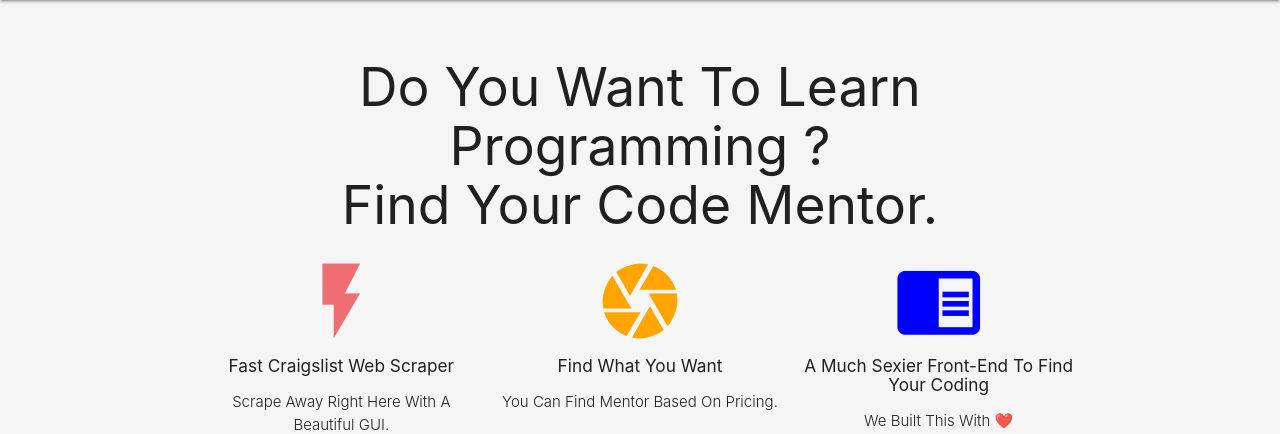
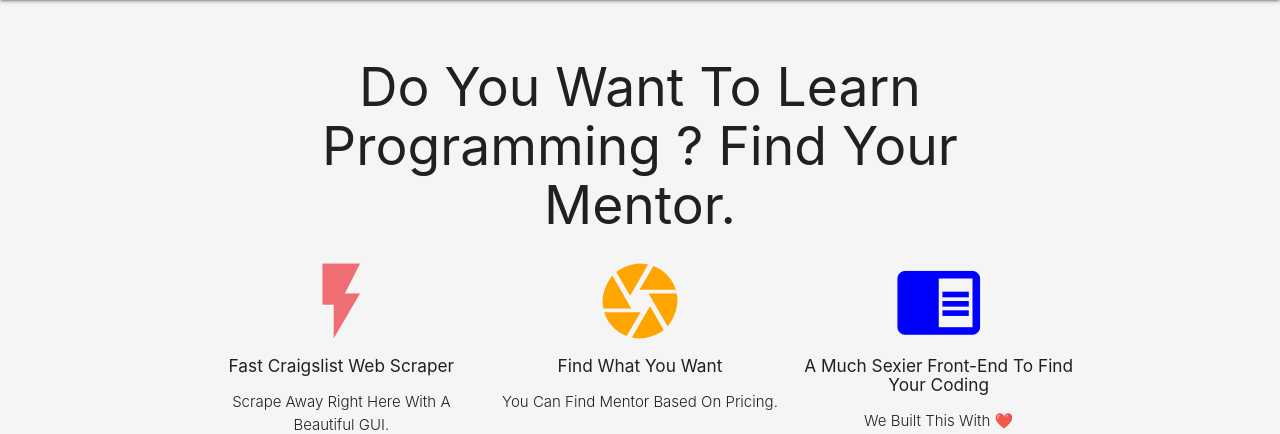
Before and after one commit to g1mishra/find_codementor, a Django app: page / in a window 1280 px wide. Shown: the part 64-498 px from the top of the page. Run offline with Django 3.2, Linux system fonts and the light colour scheme.

Commit message:
Update base.html

```diff
--- a/templates/base.html
+++ b/templates/base.html
@@ -30,8 +30,8 @@
     <div class="container">
         <div class="row">
                 <br>
-                <h2 class="col s12 m10 offset-m1 main-text"> Do you want to learn Programming ? <br>
-                    find your code mentor. </h2><br>
+                <h2 class="col s12 m10 offset-m1 main-text"> Do you want to learn Programming ?
+                    find your mentor. </h2><br>
 
             <div class="col s4">
                 <!-- Promo Content 1 goes here -->
```
